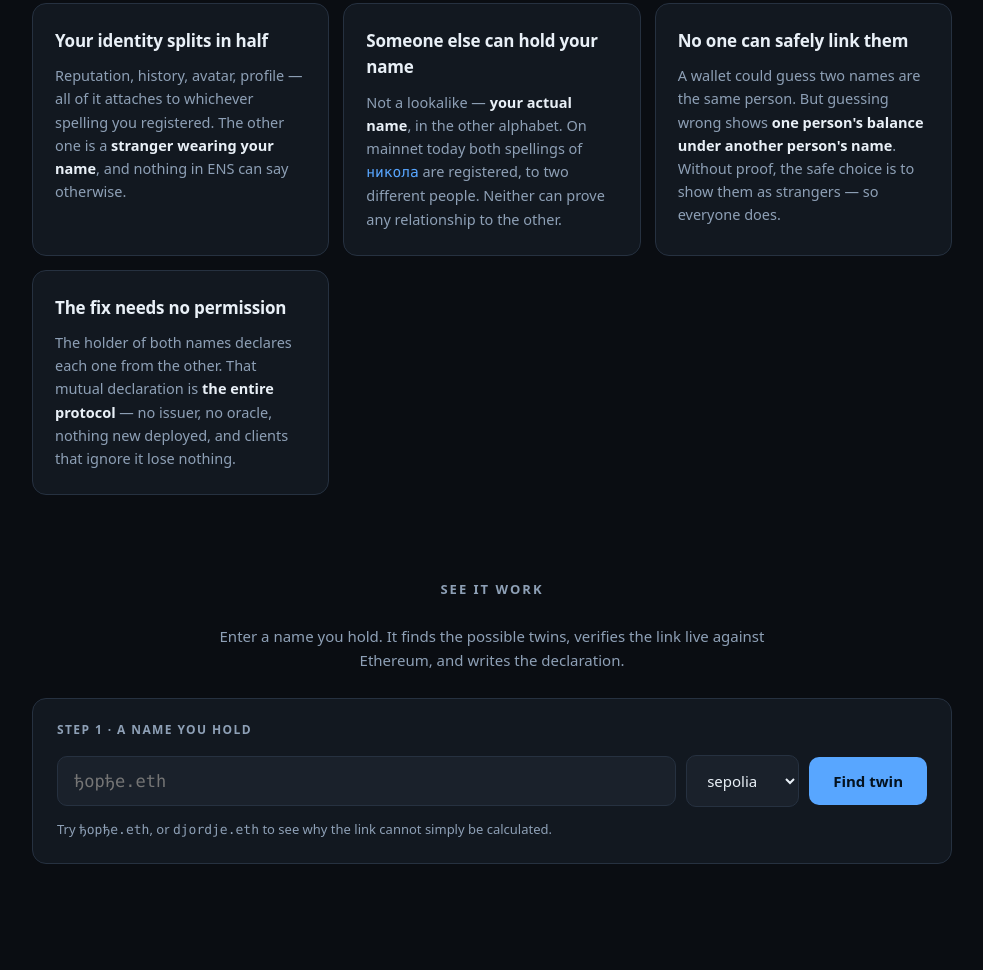
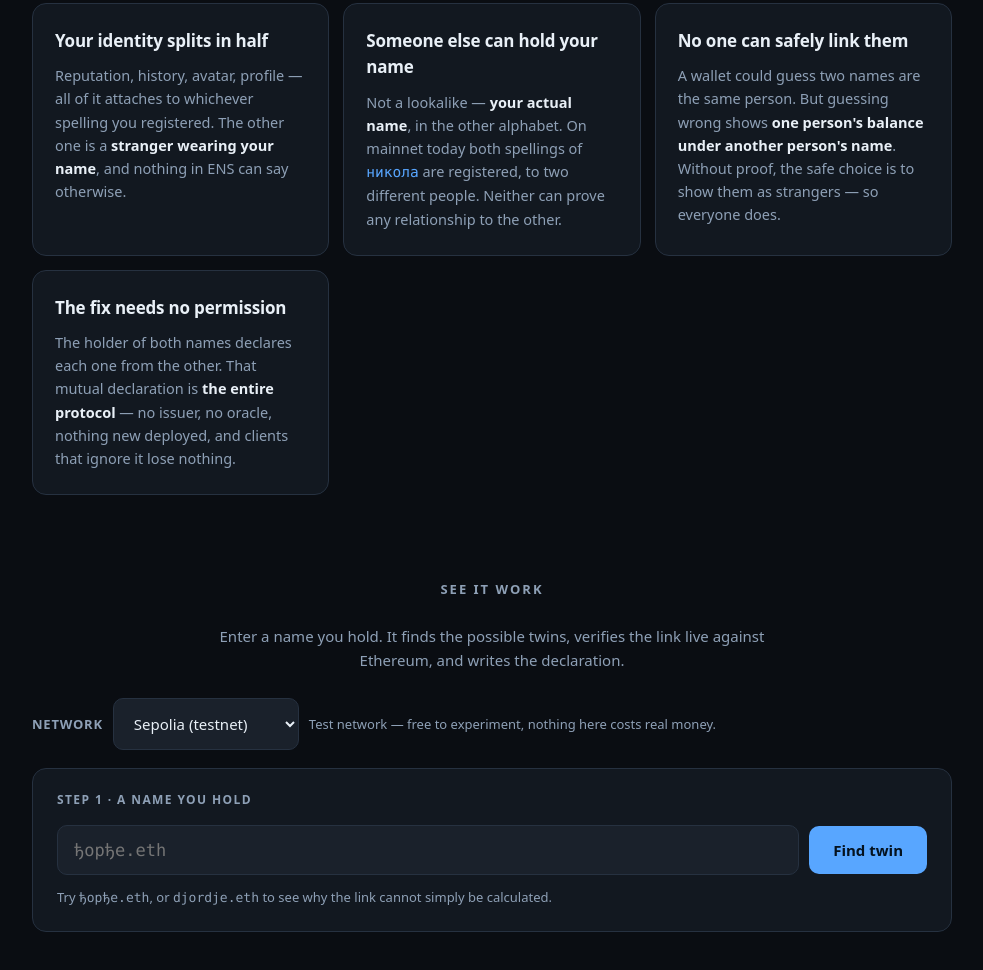
Before and after one commit to leohhhn/digraphia, a website built with Vite: page apps/web/index.html in a window 1280 px wide. Shown: the part 921-1891 px from the top of the page, without its empty margins (148-1131 px from the left). Built offline with nearby package versions, Linux system fonts and the light colour scheme; what @adraffy/ens-normalize, abitype would draw is missing.

Commit message:
mainnet dropdown

```diff
--- a/apps/web/src/main.ts
+++ b/apps/web/src/main.ts
@@ -33,7 +33,18 @@ const CHAINS = {
 } as const;
 type ChainKey = keyof typeof CHAINS;
 
-let chainKey: ChainKey = 'sepolia';
+const CHAIN_LABELS: Record<ChainKey, string> = {
+  sepolia: 'Sepolia (testnet)',
+  mainnet: 'Ethereum mainnet',
+};
+const CHAIN_HINTS: Record<ChainKey, string> = {
+  sepolia: 'Test network — free to experiment, nothing here costs real money.',
+  mainnet: 'Real names, read live. Writing a record here spends real ETH.',
+};
+
+// ?chain=mainnet lets a link open straight on the right network.
+const fromUrl = new URLSearchParams(location.search).get('chain');
+let chainKey: ChainKey = fromUrl === 'mainnet' ? 'mainnet' : 'sepolia';
 const publicClient = (): PublicClient =>
   createPublicClient({
     chain: CHAINS[chainKey].chain,
@@ -304,6 +315,18 @@ async function runVerify() {
   render();
 }
 
+/** Ask the wallet to move to the chain the page is reading. */
+async function ensureChain(eth: any) {
+  const want = CHAINS[chainKey].chain.id;
+  const current = Number(await eth.request({ method: 'eth_chainId' }));
+  if (current !== want) {
+    await eth.request({
+      method: 'wallet_switchEthereumChain',
+      params: [{ chainId: '0x' + want.toString(16) }],
+    });
+  }
+}
+
 async function connect() {
   const eth = (window as any).ethereum;
   if (!eth) {
@@ -313,14 +336,7 @@ async function connect() {
   try {
     const accounts: Address[] = await eth.request({ method: 'eth_requestAccounts' });
     state.account = accounts[0] ?? null;
-    const want = CHAINS[chainKey].chain.id;
-    const current = Number(await eth.request({ method: 'eth_chainId' }));
-    if (current !== want) {
-      await eth.request({
-        method: 'wallet_switchEthereumChain',
-        params: [{ chainId: '0x' + want.toString(16) }],
-      });
-    }
+    await ensureChain(eth);
     state.txError = null;
   } catch (err: any) {
     state.txError = err?.shortMessage ?? err?.message ?? String(err);
@@ -338,6 +354,7 @@ async function assert(on: string, to: string) {
   render();
 
   try {
+    await ensureChain(eth);
     const client = publicClient();
     const resolver = orNull(await client.getEnsResolver({ name: on }).catch(() => null));
     if (!resolver) {
@@ -656,6 +673,15 @@ function render() {
       against Ethereum, and writes the declaration.</p>
     </div>
 
+    <div class="netbar">
+      <label for="chain">Network</label>
+      <select id="chain">
+        ${(Object.keys(CHAINS) as ChainKey[]).map((k) =>
+          `<option value="${k}" ${k === chainKey ? 'selected' : ''}>${CHAIN_LABELS[k]}</option>`).join('')}
+      </select>
+      <span class="small dim">${esc(CHAIN_HINTS[chainKey])}</span>
+    </div>
+
     <div class="panel">
       <h2>Step 1 · a name you hold</h2>
       <div class="row">
@@ -663,10 +689,6 @@ function render() {
           <input type="text" id="name" placeholder="ђорђе.eth" value="${esc(state.input)}"
                  autocomplete="off" spellcheck="false" />
         </div>
-        <select id="chain">
-          ${Object.keys(CHAINS).map((k) =>
-            `<option value="${k}" ${k === chainKey ? 'selected' : ''}>${k}</option>`).join('')}
-        </select>
         <button id="go">Find twin</button>
       </div>
       <div class="small dim" style="margin-top:12px">
@@ -702,7 +724,12 @@ function render() {
   document.getElementById('go')!.addEventListener('click', analyze);
   document.getElementById('chain')!.addEventListener('change', (e) => {
     chainKey = (e.target as HTMLSelectElement).value as ChainKey;
+    const url = new URL(location.href);
+    url.searchParams.set('chain', chainKey);
+    history.replaceState(null, '', url);
+    state.txNote = state.txError = null;
     if (state.plan) analyze();
+    else render();
   });
 
   const twin = document.getElementById('twin') as HTMLInputElement | null;
--- a/apps/web/src/style.css
+++ b/apps/web/src/style.css
@@ -213,3 +213,6 @@ a { color: var(--note); }
 .footnote b { color: var(--fg); font-weight: 600; }
 .footnote .mono { color: var(--note); }
 .fn { color: var(--note); font-weight: 700; }
+
+.netbar { display: flex; gap: 10px; flex-wrap: wrap; align-items: center; margin: 0 0 14px; }
+.netbar label { font-size: 13px; font-weight: 600; color: var(--dim); text-transform: uppercase; letter-spacing: .06em; }
```
